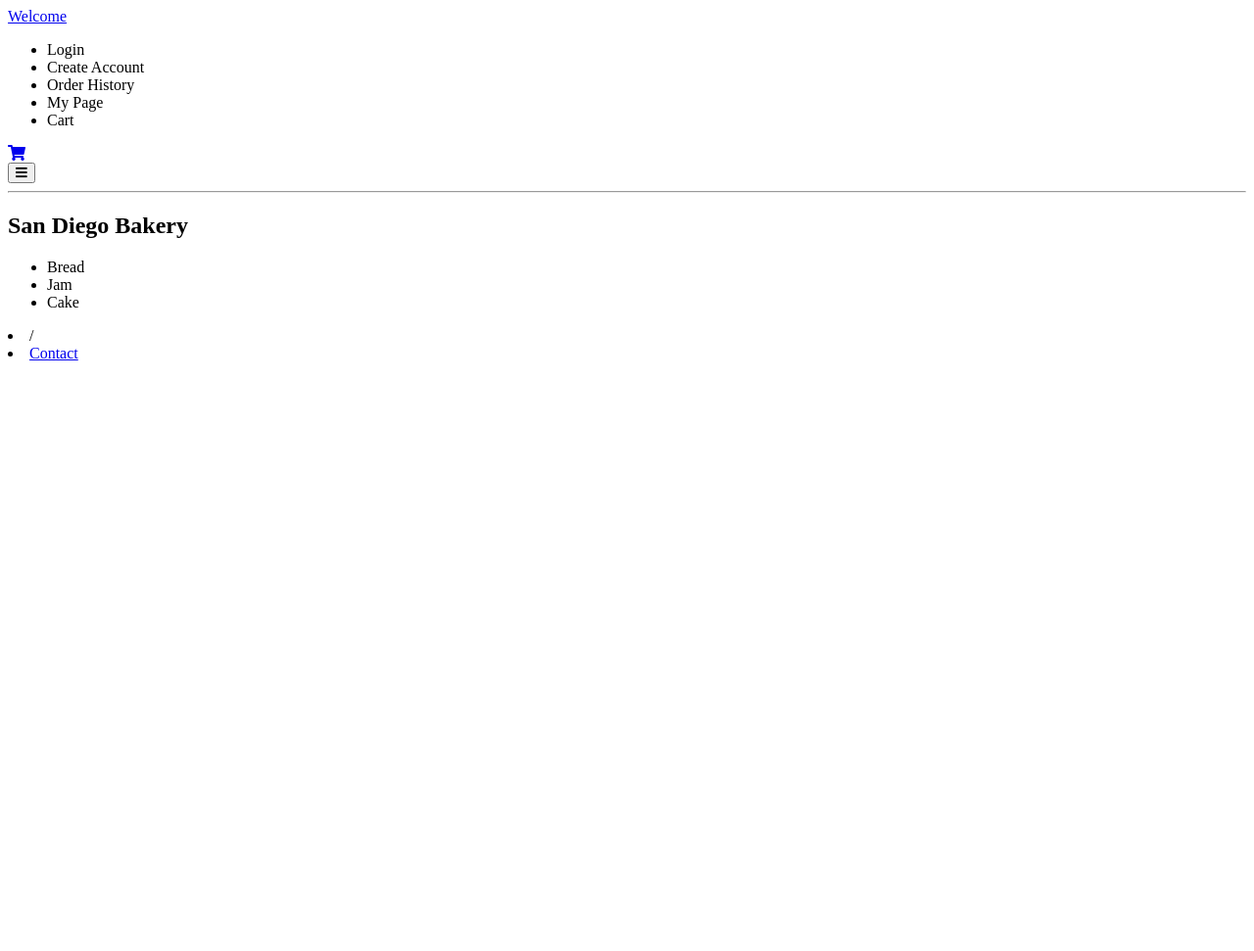
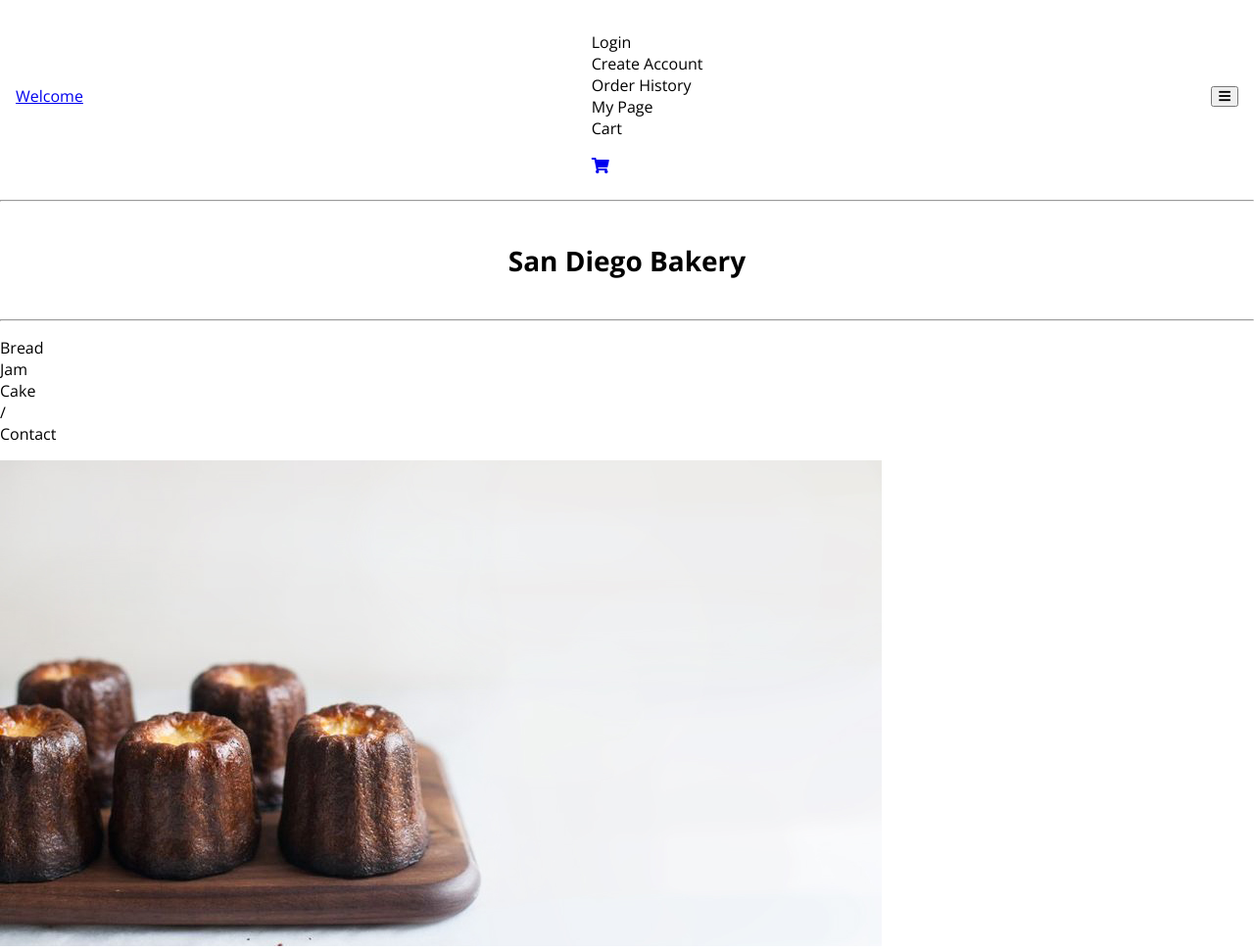
Before and after one commit to jaehyunan11/solo_project, a Django app: page / in a window 1280 px wide. Shown: the whole page at 98% size. Before the commit the page ends 368 px from the top, so only its background shows below. Run offline with Django 3.2, Linux system fonts and the light colour scheme.

Commit message:
add png and header update

```diff
--- a/shop_app/static/css/styles.css
+++ b/shop_app/static/css/styles.css
@@ -0,0 +1,81 @@
+:root {
+    /* color */
+    --color-white: #ffffff;
+    --color-light-white: #eeeeee;
+    --color-dark-white: #bdbdbd;
+    --color-black:#4d4d4d;
+    --color-dark-grey:#565656;
+    --color-grey:#878787;
+    --color-light-grey:#a9a9a9;
+    --color-light-blue:	#ADD8E6;
+    --color-orange: #feb546;
+    --color-black: #000000;
+
+    /* Font Size */
+    --font-large: 48px;
+    --font-medium: 28px;
+    --font-regular: 18px;
+    --font-small: 16px;
+    --font-micro: 14px;
+
+    /* Font weight */
+    --weight-bold:700;
+    --weight-semi-bold:600;
+    --weight-regular:400;
+
+    /* Size */
+    --size-border-radius: 4px;
+
+    /* Animation */
+    --animation-duration: 300ms;
+
+}
+
+
+* {
+    box-sizing:border-box;
+}
+
+body {
+    font-family: 'Open Sans', sans-serif;
+    margin: 0;
+    cursor: default;
+}
+
+ul {
+    padding-left: 0;
+}
+
+
+li {
+    list-style: none;
+}
+
+/* Typography */
+
+h1 {
+    font-size: var(--font-medium);
+    font-weight: var(--weight-bold);
+    color: var(--color-black);
+    margin: 16px 0;
+}
+
+
+/* Navbar */
+
+#navbar {
+    width: 100%;
+    display: flex;
+    justify-content: space-between;
+    align-items: center;
+    padding: 16px;
+    background-color: transparent;
+
+}
+
+/* Header */
+
+.header__name > h1 {
+    text-align: center;
+    padding: 25px 0px;
+}
--- a/shop_app/templates/shop_main.html
+++ b/shop_app/templates/shop_main.html
@@ -46,18 +46,24 @@
     <hr>
     <!-- Header -->
     <section id="header">
-        <h1>San Diego Bakery</h1>
+        <div class="header__name">
+            <h1>San Diego Bakery</h1>
+        </div>
+        <hr>
         <div class="header__menu__main">
             <ul class="header__menu">
                 <li class="header__menu__item" data-link="#bread">Bread</li>
                 <li class="header__menu__item" data-link="#jam">Jam</li>
                 <li class="header__menu__item" data-link="#cake">Cake</li>
+                <li class="header__menu__item">/</li>
+                <li class="header__menu__item" data-link="#contact">Contact</li>
             </ul>
         </div>
-        <li>/</li>
-        <li>
-            <a href="#">Contact</a>
-        </li>
+    </section>
+    <section id="header__img">
+        <div class="header__img__main">
+            <img src="/solo_project/shop_app/static/images/Cannele.png" alt="Cannele">
+        </div>
     </section>
 </body>
 
--- a/shop_app/urls.py
+++ b/shop_app/urls.py
@@ -3,5 +3,5 @@ from . import views
 
 urlpatterns = [
     path('', views.index, name="store"),
-    path('cart', views.cart, name="cart"),
+    path('cart/', views.cart, name="cart"),
 ]
```
Also changed, not shown: solo_project/settings.py (+10 -2 lines), shop_app/static/images/Cannele.png (added), shop_app/static/images/Cannele1.png (added), shop_app/static/images/baguette.png (added), shop_app/static/images/brownie.png (added), shop_app/static/images/butter_scones.png (added), shop_app/static/images/chocolate_tart.png (added), shop_app/static/images/coconut_waffle.png (added), shop_app/static/images/cream_cheese_tart.png (added).
